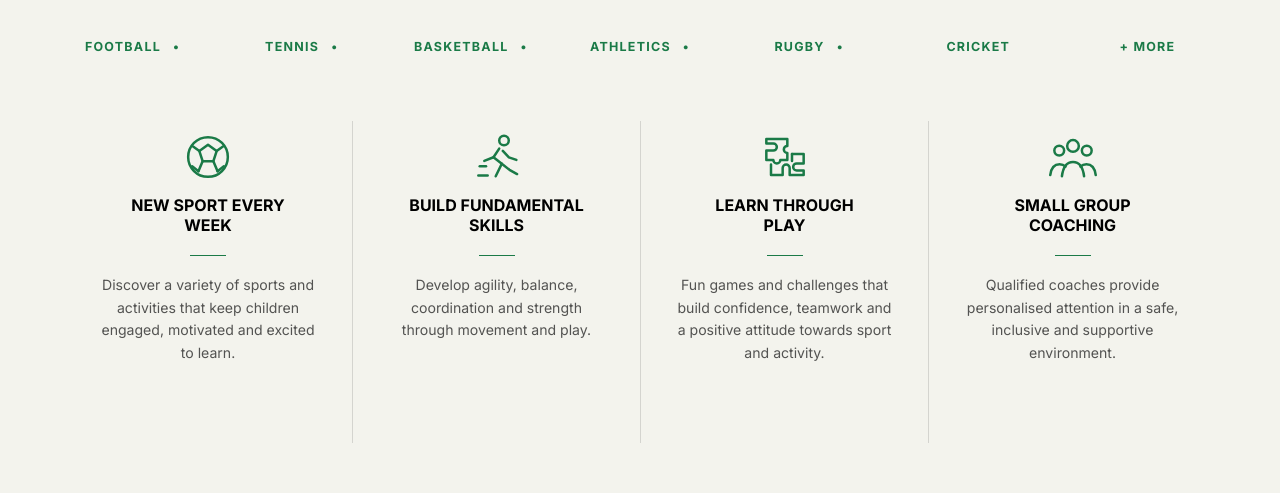
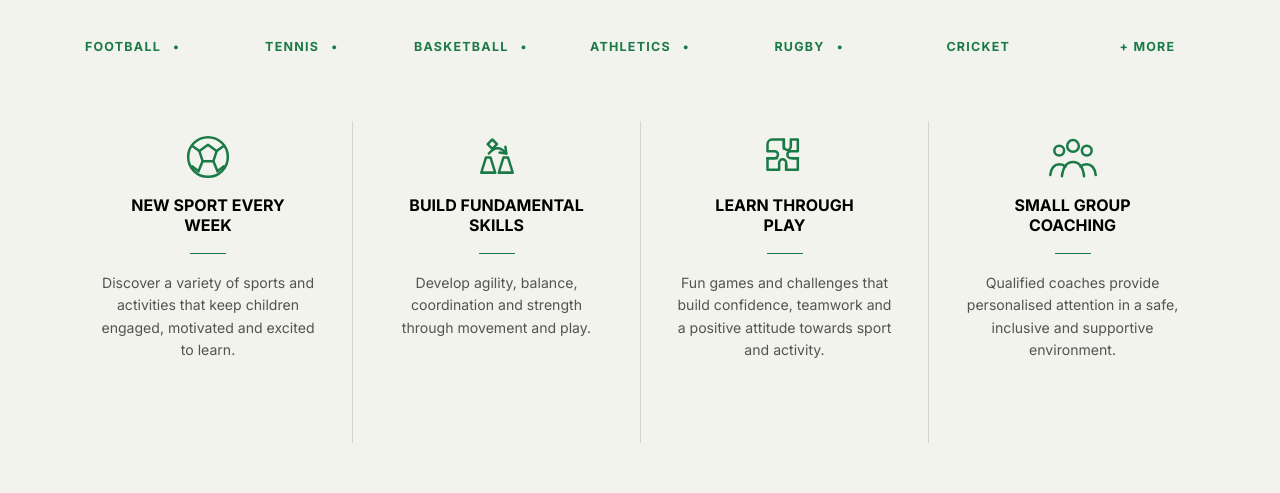
Before and after one commit to NellaThePanna/young-icons, a Next.js app: page /clubs/multi-sports in a window 1280 px wide. Shown: the part 1000-1493 px from the top of the page. Built offline with nearby package versions, Linux system fonts and the light colour scheme; grey boxes are pictures that could not be loaded.

Commit message:
Finalize Multi-Sports card alignment and imagery

```diff
--- a/src/components/MultiAbout.tsx
+++ b/src/components/MultiAbout.tsx
@@ -21,17 +21,16 @@ function FootballIcon() {
   )
 }
 
-function SprintIcon() {
+function AgilityIcon() {
   return (
     <svg className="h-12 w-12 sm:h-14 sm:w-14" viewBox="0 0 48 48" fill="none" stroke="currentColor" strokeWidth="2.15" strokeLinecap="round" strokeLinejoin="round" aria-hidden="true">
-      <circle cx="30" cy="9.8" r="4.1" />
-      <path d="M25.9 16.8 21 24.2l7.1 5.6" />
-      <path d="m21 24.2-7.9 3.1" />
-      <path d="m28.1 29.8-5.2 10.7" />
-      <path d="m28.1 29.8 6.6 5.2 6.5 3.6" />
-      <path d="m29 18.8 5.2 5.5 6.4 2.2" />
-      <path d="M8 39.8h8" />
-      <path d="M9.2 32h5.4" />
+      <path d="M12 37.5h9" />
+      <path d="m14.5 24.5-4 13h12l-4-13h-4Z" />
+      <path d="M27 37.5h9" />
+      <path d="m29.5 24.5-4 13h12l-4-13h-4Z" />
+      <path d="M17 21c5-6 10-6 15 0" />
+      <path d="M31.2 15.2 32 21l-5.8-.8" />
+      <path d="m16 13 4-4 4 4-4 4-4-4Z" />
     </svg>
   )
 }
@@ -39,9 +38,11 @@ function SprintIcon() {
 function SmileIcon() {
   return (
     <svg className="h-12 w-12 sm:h-14 sm:w-14" viewBox="0 0 48 48" fill="none" stroke="currentColor" strokeWidth="2.15" strokeLinecap="round" strokeLinejoin="round" aria-hidden="true">
-      <path d="M18 8.5h8v6a3 3 0 1 0 0 6v6h-6a3 3 0 1 1-6 0H8v-8h6a3 3 0 1 0 0-6H8v-4h10Z" />
-      <path d="M30 21.5h10v8h-6a3 3 0 1 0 0 6h6v4H28v-6a3 3 0 1 0-6 0v6H12v-9" />
-      <path d="M30 21.5v6" />
+      <path d="M13 9h10v6a3 3 0 1 0 6 0V9h6v10h-6a3 3 0 1 0 0 6h6v10H25v-6a3 3 0 1 0-6 0v6H9V25h6a3 3 0 1 0 0-6H9v-6a4 4 0 0 1 4-4Z" />
+      <path d="M23 9v8" />
+      <path d="M9 25h8" />
+      <path d="M31 25h4" />
+      <path d="M25 31v4" />
     </svg>
   )
 }
@@ -61,10 +62,11 @@ function GroupIcon() {
 
 const ICONS: Record<string, () => ReactElement> = {
   football: FootballIcon,
-  sprint: SprintIcon,
+  sprint: AgilityIcon,
   smile: SmileIcon,
   group: GroupIcon,
 }
+
 const TITLE_LINES: Record<string, [string, string]> = {
   "NEW SPORT EVERY WEEK": ["NEW SPORT EVERY", "WEEK"],
   "BUILD FUNDAMENTAL SKILLS": ["BUILD FUNDAMENTAL", "SKILLS"],
@@ -169,31 +171,37 @@ export default function MultiAbout() {
         <div className="mt-12 grid grid-cols-1 sm:grid-cols-2 lg:mt-16 lg:grid-cols-4" style={{ borderColor: "rgba(27,27,27,0.14)" }}>
           {MULTI_ABOUT.cards.map((card, index) => {
             const Icon = ICONS[card.icon]
+            const titleLines = TITLE_LINES[card.heading]
+
             return (
               <div
                 key={card.heading}
-                className={`multi-about-item grid min-h-[320px] grid-rows-[66px_2.65em_37px_1fr] justify-items-center px-6 py-8 text-center sm:min-h-[326px] sm:px-8 lg:min-h-[322px] lg:px-8 lg:py-2 ${index > 0 ? "border-t" : ""} ${index === 1 || index === 3 ? "sm:border-l" : ""} ${index === 1 ? "sm:border-t-0" : ""} ${index > 0 ? "lg:border-l lg:border-t-0" : ""}`}
+                className={`multi-about-item grid min-h-[320px] grid-rows-[66px_40px_18px_1px_18px_1fr] justify-items-center px-6 py-8 text-center sm:min-h-[326px] sm:px-8 lg:min-h-[322px] lg:px-8 lg:py-2 ${index > 0 ? "border-t" : ""} ${index === 1 || index === 3 ? "sm:border-l" : ""} ${index === 1 ? "sm:border-t-0" : ""} ${index > 0 ? "lg:border-l lg:border-t-0" : ""}`}
                 style={{ borderColor: "rgba(27,27,27,0.14)" }}
               >
                 <div className="flex items-start justify-center" style={{ width: "56px", height: "66px", color: "var(--color-academy-green)" }}>
                   <Icon />
                 </div>
                 <h3
-                  className="flex flex-col items-center justify-start uppercase"
+                  className="grid grid-rows-[20px_20px] items-start justify-items-center uppercase"
                   style={{
                     fontFamily: "var(--font-body)",
                     fontWeight: "var(--font-weight-bold)",
                     fontSize: "1rem",
-                    lineHeight: 1.25,
+                    lineHeight: "20px",
                     color: "var(--color-black)",
                     margin: 0,
                     width: "210px",
                     maxWidth: "210px",
+                    height: "40px",
                   }}
                 >
-                  {(TITLE_LINES[card.heading] ?? [card.heading, ""]).map((line) => line && <span key={line} className="block whitespace-nowrap">{line}</span>)}
+                  <span className="block h-5 whitespace-nowrap">{titleLines[0]}</span>
+                  <span className="block h-5 whitespace-nowrap">{titleLines[1]}</span>
                 </h3>
-                <div aria-hidden="true" className="self-center" style={{ width: "36px", height: "1px", backgroundColor: "var(--color-academy-green)" }} />
+                <div aria-hidden="true" />
+                <div aria-hidden="true" style={{ width: "36px", height: "1px", backgroundColor: "var(--color-academy-green)" }} />
+                <div aria-hidden="true" />
                 <p
                   style={{
                     fontFamily: "var(--font-body)",
```
